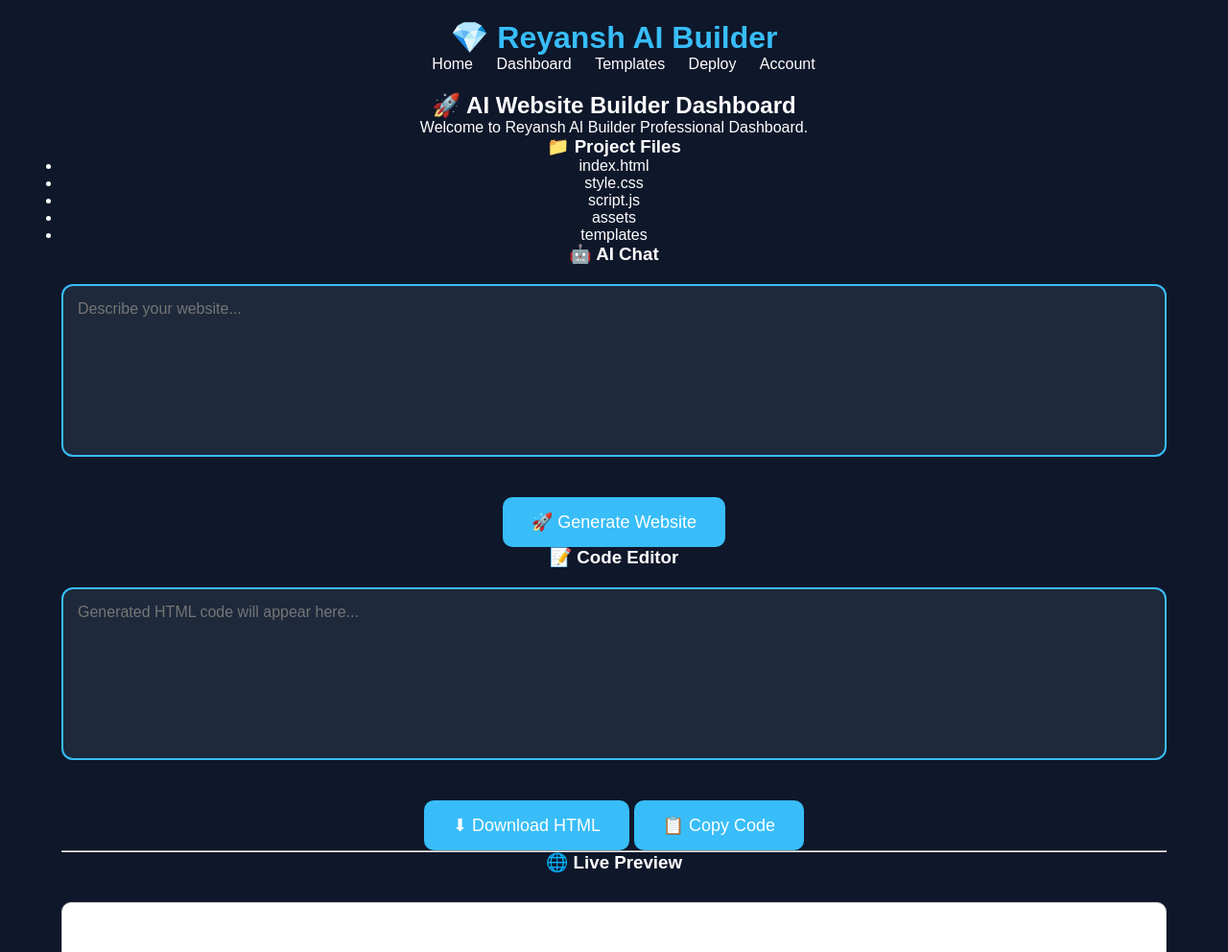
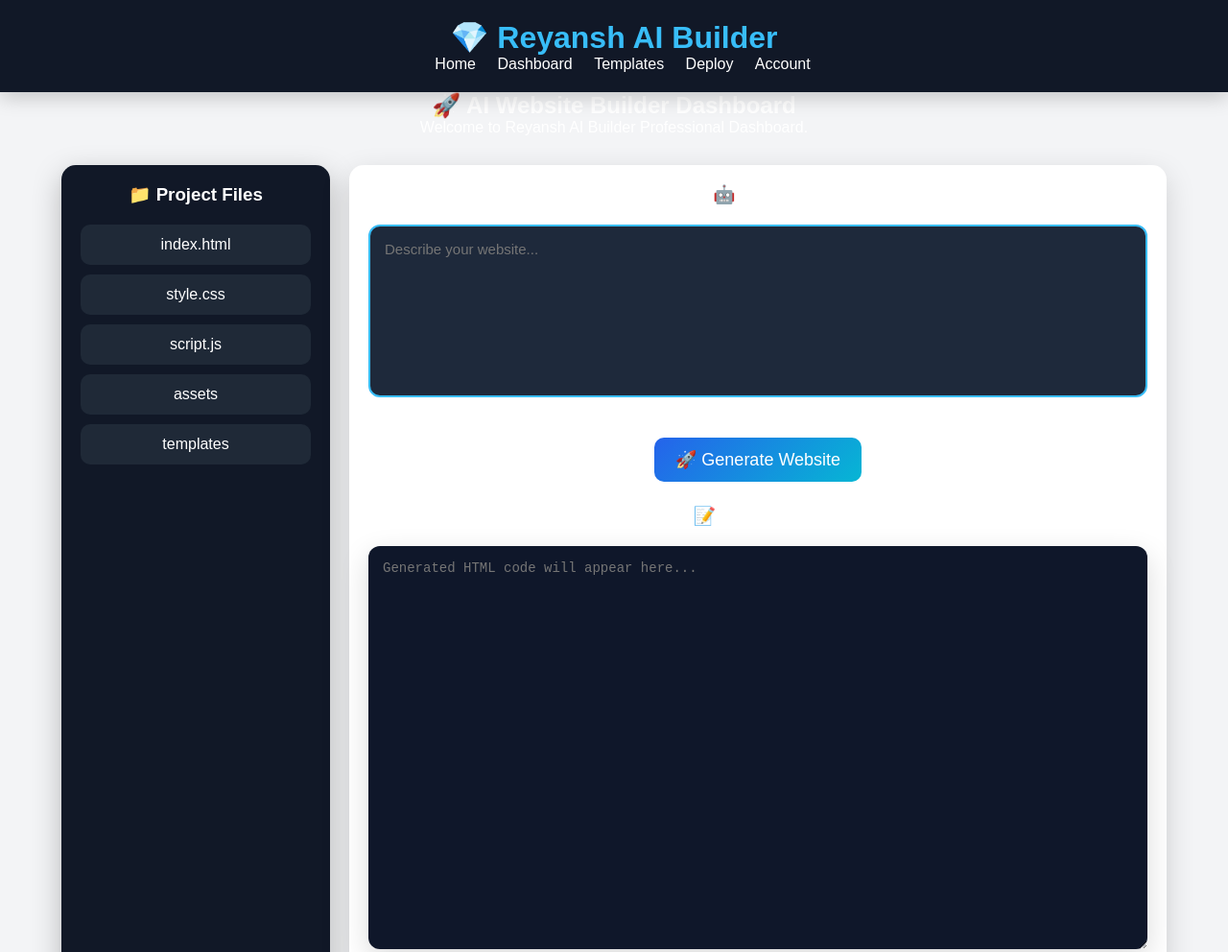
Before and after one commit to wabsit/Reyansh-AI-Builder, a website: page dashboard.html in a window 1280 px wide. Shown: the top 992 px of the page at 96% size. Drawn offline with Linux system fonts and the light colour scheme.

Commit message:
style.css

```diff
--- a/style.css
+++ b/style.css
@@ -174,3 +174,309 @@ iframe{
 }
 
 }
+/* ==============================
+   Reyansh AI Builder Dashboard
+============================== */
+
+.dashboard{
+
+display:grid;
+
+grid-template-columns:280px 1fr;
+
+gap:20px;
+
+margin-top:30px;
+
+}
+
+.sidebar{
+
+background:#111827;
+
+color:#fff;
+
+padding:20px;
+
+border-radius:15px;
+
+min-height:700px;
+
+box-shadow:0 10px 30px rgba(0,0,0,.25);
+
+}
+
+.sidebar h3{
+
+margin-bottom:20px;
+
+}
+
+.sidebar ul{
+
+list-style:none;
+
+padding:0;
+
+}
+
+.sidebar li{
+
+padding:12px;
+
+margin-bottom:10px;
+
+background:#1f2937;
+
+border-radius:10px;
+
+cursor:pointer;
+
+transition:.3s;
+
+}
+
+.sidebar li:hover{
+
+background:#2563eb;
+
+transform:translateX(6px);
+
+}
+
+.content{
+
+background:#ffffff;
+
+padding:20px;
+
+border-radius:15px;
+
+box-shadow:0 10px 30px rgba(0,0,0,.15);
+
+    }
+/* ==============================
+   Editor & Preview
+============================== */
+
+.editor-area{
+
+margin-top:25px;
+
+}
+
+.editor-area textarea{
+
+width:100%;
+
+height:420px;
+
+padding:15px;
+
+border:none;
+
+outline:none;
+
+border-radius:12px;
+
+background:#0f172a;
+
+color:#22c55e;
+
+font-size:14px;
+
+font-family:monospace;
+
+resize:vertical;
+
+box-shadow:0 10px 30px rgba(0,0,0,.15);
+
+}
+
+.preview-area{
+
+margin-top:35px;
+
+}
+
+.preview-area iframe{
+
+width:100%;
+
+height:650px;
+
+border:none;
+
+border-radius:15px;
+
+background:#fff;
+
+box-shadow:0 10px 30px rgba(0,0,0,.15);
+
+}
+
+#downloadBtn,
+#copyBtn{
+
+padding:12px 25px;
+
+border:none;
+
+border-radius:10px;
+
+cursor:pointer;
+
+font-size:16px;
+
+font-weight:bold;
+
+margin-right:10px;
+
+margin-top:15px;
+
+transition:.3s;
+
+}
+
+#downloadBtn{
+
+background:#2563eb;
+
+color:#fff;
+
+}
+
+#downloadBtn:hover{
+
+background:#1d4ed8;
+
+transform:translateY(-2px);
+
+}
+
+#copyBtn{
+
+background:#22c55e;
+
+color:#fff;
+
+}
+
+#copyBtn:hover{
+
+background:#16a34a;
+
+transform:translateY(-2px);
+
+  }
+/* ==============================
+   Reyansh AI Builder Pro UI
+============================== */
+
+body{
+    background:#f3f4f6;
+}
+
+.header{
+    position:sticky;
+    top:0;
+    z-index:1000;
+    background:#111827;
+    color:#fff;
+    box-shadow:0 5px 20px rgba(0,0,0,.2);
+}
+
+.header nav a{
+    color:#fff;
+    text-decoration:none;
+    margin-left:18px;
+    transition:.3s;
+}
+
+.header nav a:hover{
+    color:#38bdf8;
+}
+
+button{
+    background:linear-gradient(135deg,#2563eb,#06b6d4);
+    color:#fff;
+    border:none;
+    border-radius:10px;
+    padding:12px 22px;
+    cursor:pointer;
+    transition:.3s;
+}
+
+button:hover{
+    transform:translateY(-3px);
+    box-shadow:0 10px 20px rgba(37,99,235,.3);
+}
+
+textarea{
+    width:100%;
+    border-radius:12px;
+    padding:15px;
+    font-size:15px;
+}
+
+footer{
+    margin-top:40px;
+    background:#111827;
+    color:#fff;
+    text-align:center;
+    padding:25px;
+}
+
+@media (max-width:900px){
+
+.dashboard{
+
+grid-template-columns:1fr;
+
+}
+
+.sidebar{
+
+min-height:auto;
+
+}
+
+.preview-area iframe{
+
+height:450px;
+
+}
+
+.editor-area textarea{
+
+height:320px;
+
+}
+
+}
+
+.fade-up{
+
+animation:fadeUp .6s ease;
+
+}
+
+@keyframes fadeUp{
+
+from{
+
+opacity:0;
+
+transform:translateY(30px);
+
+}
+
+to{
+
+opacity:1;
+
+transform:translateY(0);
+
+}
+
+  }
```
